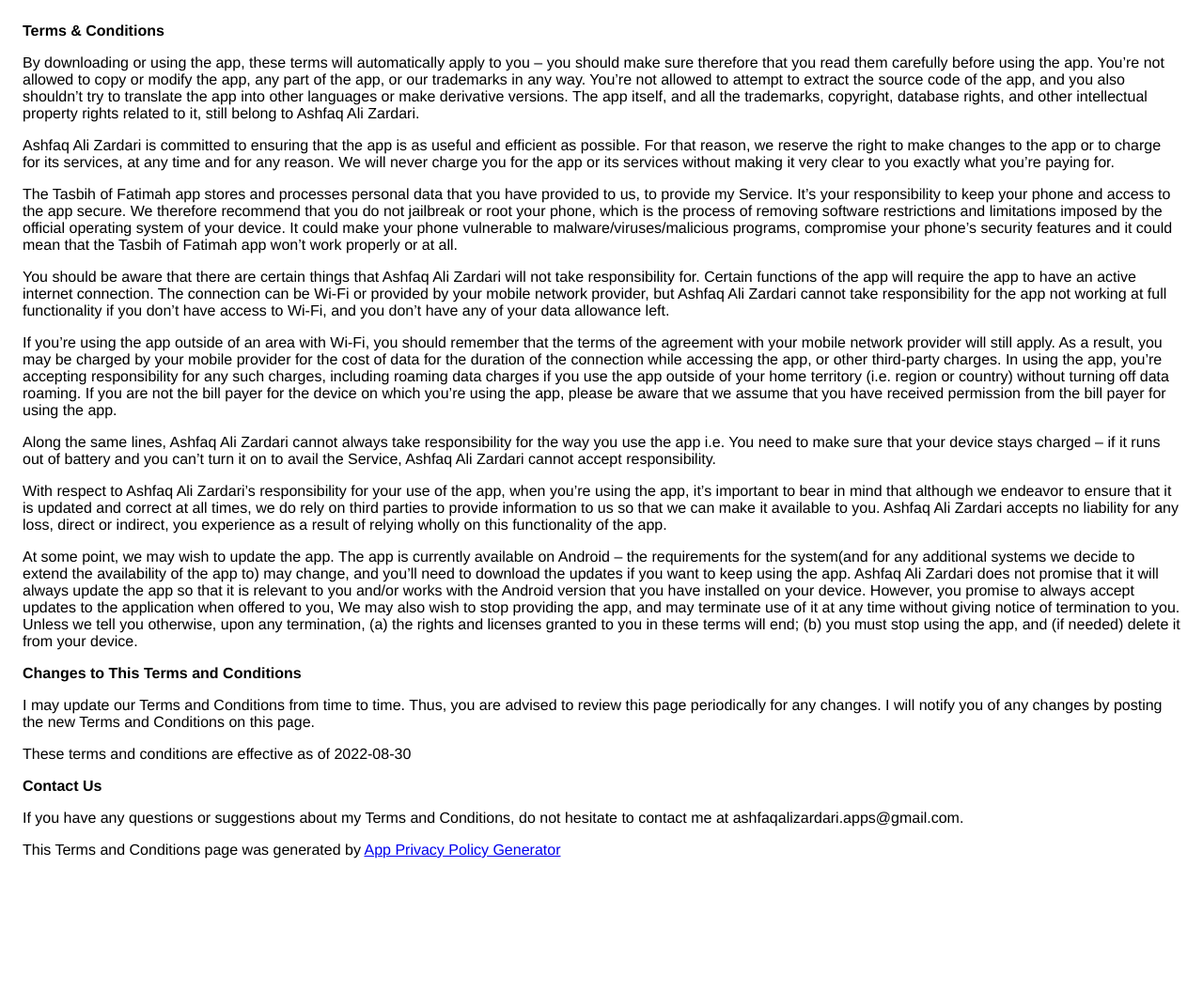
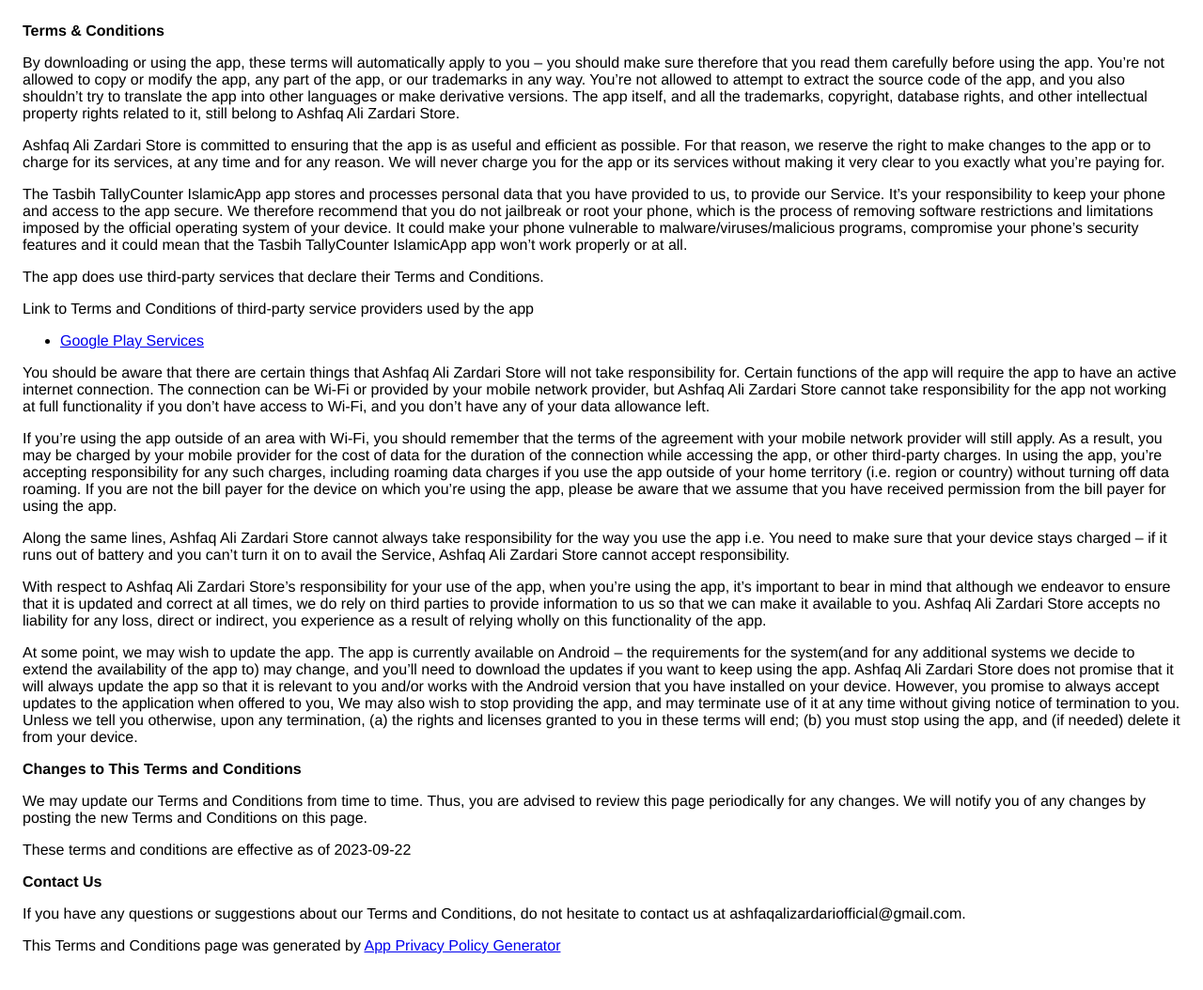
Before and after one commit to Ashfaq-Ali-Zardari-Store/TasbihofFatimahApp, a plain HTML site: page TermsConditions.html in a window 1280 px wide. Shown: the whole page at 94% size. Before the commit the page ends 954 px from the top, so only its background shows below. Drawn offline with Linux system fonts and the light colour scheme.

Commit message:
Update TermsConditions.html

```diff
--- a/TermsConditions.html
+++ b/TermsConditions.html
@@ -17,17 +17,17 @@
                   to translate the app into other languages or make derivative
                   versions. The app itself, and all the trademarks, copyright,
                   database rights, and other intellectual property rights related
-                  to it, still belong to Ashfaq Ali Zardari.
+                  to it, still belong to Ashfaq Ali Zardari Store.
                 </p> <p>
-                  Ashfaq Ali Zardari is committed to ensuring that the app is
+                  Ashfaq Ali Zardari Store is committed to ensuring that the app is
                   as useful and efficient as possible. For that reason, we
                   reserve the right to make changes to the app or to charge for
                   its services, at any time and for any reason. We will never
                   charge you for the app or its services without making it very
                   clear to you exactly what you’re paying for.
                 </p> <p>
-                  The Tasbih of Fatimah app stores and processes personal data that
-                  you have provided to us, to provide my
+                  The Tasbih TallyCounter IslamicApp app stores and processes personal data that
+                  you have provided to us, to provide our
                   Service. It’s your responsibility to keep your phone and
                   access to the app secure. We therefore recommend that you do
                   not jailbreak or root your phone, which is the process of
@@ -35,13 +35,19 @@
                   official operating system of your device. It could make your
                   phone vulnerable to malware/viruses/malicious programs,
                   compromise your phone’s security features and it could mean
-                  that the Tasbih of Fatimah app won’t work properly or at all.
-                </p> <!----> <p>
+                  that the Tasbih TallyCounter IslamicApp app won’t work properly or at all.
+                </p> <div><p>
+                    The app does use third-party services that declare their
+                    Terms and Conditions.
+                  </p> <p>
+                    Link to Terms and Conditions of third-party service
+                    providers used by the app
+                  </p> <ul><li><a href="https://policies.google.com/terms" target="_blank" rel="noopener noreferrer">Google Play Services</a></li><!----><!----><!----><!----><!----><!----><!----><!----><!----><!----><!----><!----><!----><!----><!----><!----><!----><!----><!----><!----><!----><!----><!----><!----><!----><!----><!----><!----></ul></div> <p>
                   You should be aware that there are certain things that
-                  Ashfaq Ali Zardari will not take responsibility for. Certain
+                  Ashfaq Ali Zardari Store will not take responsibility for. Certain
                   functions of the app will require the app to have an active
                   internet connection. The connection can be Wi-Fi or provided
-                  by your mobile network provider, but Ashfaq Ali Zardari
+                  by your mobile network provider, but Ashfaq Ali Zardari Store
                   cannot take responsibility for the app not working at full
                   functionality if you don’t have access to Wi-Fi, and you don’t
                   have any of your data allowance left.
@@ -59,18 +65,18 @@
                   using the app, please be aware that we assume that you have
                   received permission from the bill payer for using the app.
                 </p> <p>
-                  Along the same lines, Ashfaq Ali Zardari cannot always take
+                  Along the same lines, Ashfaq Ali Zardari Store cannot always take
                   responsibility for the way you use the app i.e. You need to
                   make sure that your device stays charged – if it runs out of
                   battery and you can’t turn it on to avail the Service,
-                  Ashfaq Ali Zardari cannot accept responsibility.
+                  Ashfaq Ali Zardari Store cannot accept responsibility.
                 </p> <p>
-                  With respect to Ashfaq Ali Zardari’s responsibility for your
+                  With respect to Ashfaq Ali Zardari Store’s responsibility for your
                   use of the app, when you’re using the app, it’s important to
                   bear in mind that although we endeavor to ensure that it is
                   updated and correct at all times, we do rely on third parties
                   to provide information to us so that we can make it available
-                  to you. Ashfaq Ali Zardari accepts no liability for any
+                  to you. Ashfaq Ali Zardari Store accepts no liability for any
                   loss, direct or indirect, you experience as a result of
                   relying wholly on this functionality of the app.
                 </p> <p>
@@ -79,7 +85,7 @@
                   system(and for any additional systems we
                   decide to extend the availability of the app to) may change,
                   and you’ll need to download the updates if you want to keep
-                  using the app. Ashfaq Ali Zardari does not promise that it
+                  using the app. Ashfaq Ali Zardari Store does not promise that it
                   will always update the app so that it is relevant to you
                   and/or works with the Android version that you have
                   installed on your device. However, you promise to always
@@ -91,17 +97,17 @@
                   (b) you must stop using the app, and (if needed) delete it
                   from your device.
                 </p> <p><strong>Changes to This Terms and Conditions</strong></p> <p>
-                  I may update our Terms and Conditions
+                  We may update our Terms and Conditions
                   from time to time. Thus, you are advised to review this page
-                  periodically for any changes. I will
+                  periodically for any changes. We will
                   notify you of any changes by posting the new Terms and
                   Conditions on this page.
                 </p> <p>
-                  These terms and conditions are effective as of 2022-08-30
+                  These terms and conditions are effective as of 2023-09-22
                 </p> <p><strong>Contact Us</strong></p> <p>
-                  If you have any questions or suggestions about my
-                  Terms and Conditions, do not hesitate to contact me
-                  at ashfaqalizardari.apps@gmail.com.
+                  If you have any questions or suggestions about our
+                  Terms and Conditions, do not hesitate to contact us
+                  at ashfaqalizardariofficial@gmail.com.
                 </p> <p>This Terms and Conditions page was generated by <a href="https://app-privacy-policy-generator.nisrulz.com/" target="_blank" rel="noopener noreferrer">App Privacy Policy Generator</a></p>
     </body>
     </html>
```
